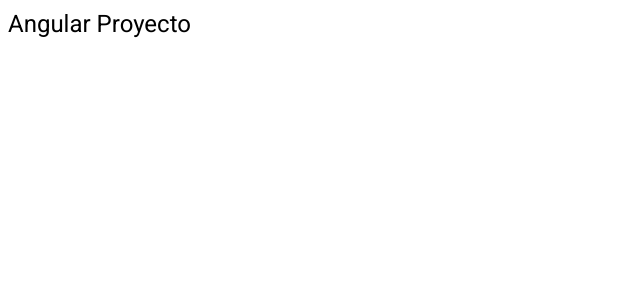
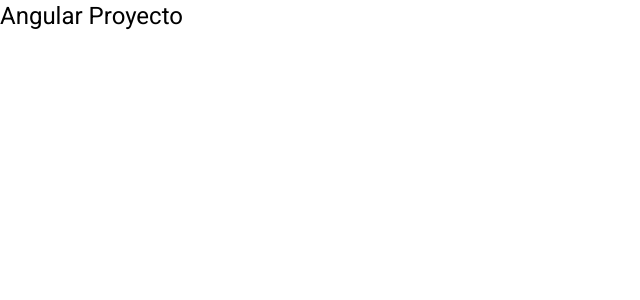
Before and after one commit to aelohim/Proyecto-Angular, an Angular app in the folder Angular-CRUD/: page / in a window 1280 px wide. Shown: the top 300 px of the page, without its empty margins (0-640 px from the left). Built offline with nearby package versions, Linux system fonts and the light colour scheme.

Commit message:
3 y 4 ...

```diff
--- a/Angular-CRUD/src/app/app.module.ts
+++ b/Angular-CRUD/src/app/app.module.ts
@@ -3,6 +3,7 @@
 
 import { AppRoutingModule } from './app-routing.module';
 import { AppComponent } from './app.component';
+import { BrowserAnimationsModule } from '@angular/platform-browser/animations';
 
 @NgModule({
   declarations: [
@@ -10,7 +11,8 @@
   ],
   imports: [
     BrowserModule,
-    AppRoutingModule
+    AppRoutingModule,
+    BrowserAnimationsModule
   ],
   providers: [],
   bootstrap: [AppComponent]
--- a/Angular-CRUD/src/styles.scss
+++ b/Angular-CRUD/src/styles.scss
@@ -1 +1,4 @@
 /* You can add global styles to this file, and also import other style files */
+
+html, body { height: 100%; }
+body { margin: 0; font-family: Roboto, "Helvetica Neue", sans-serif; }
```
